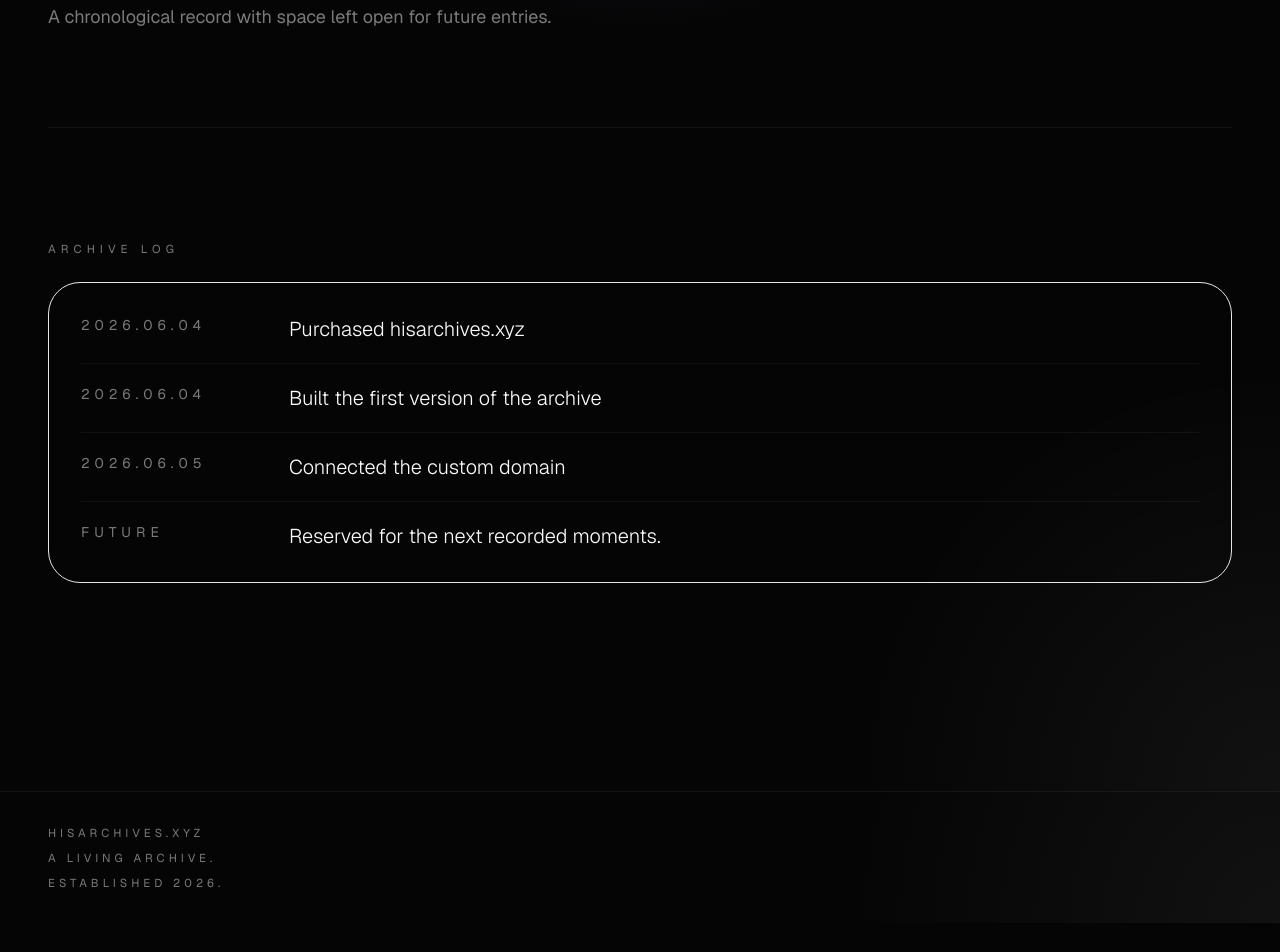
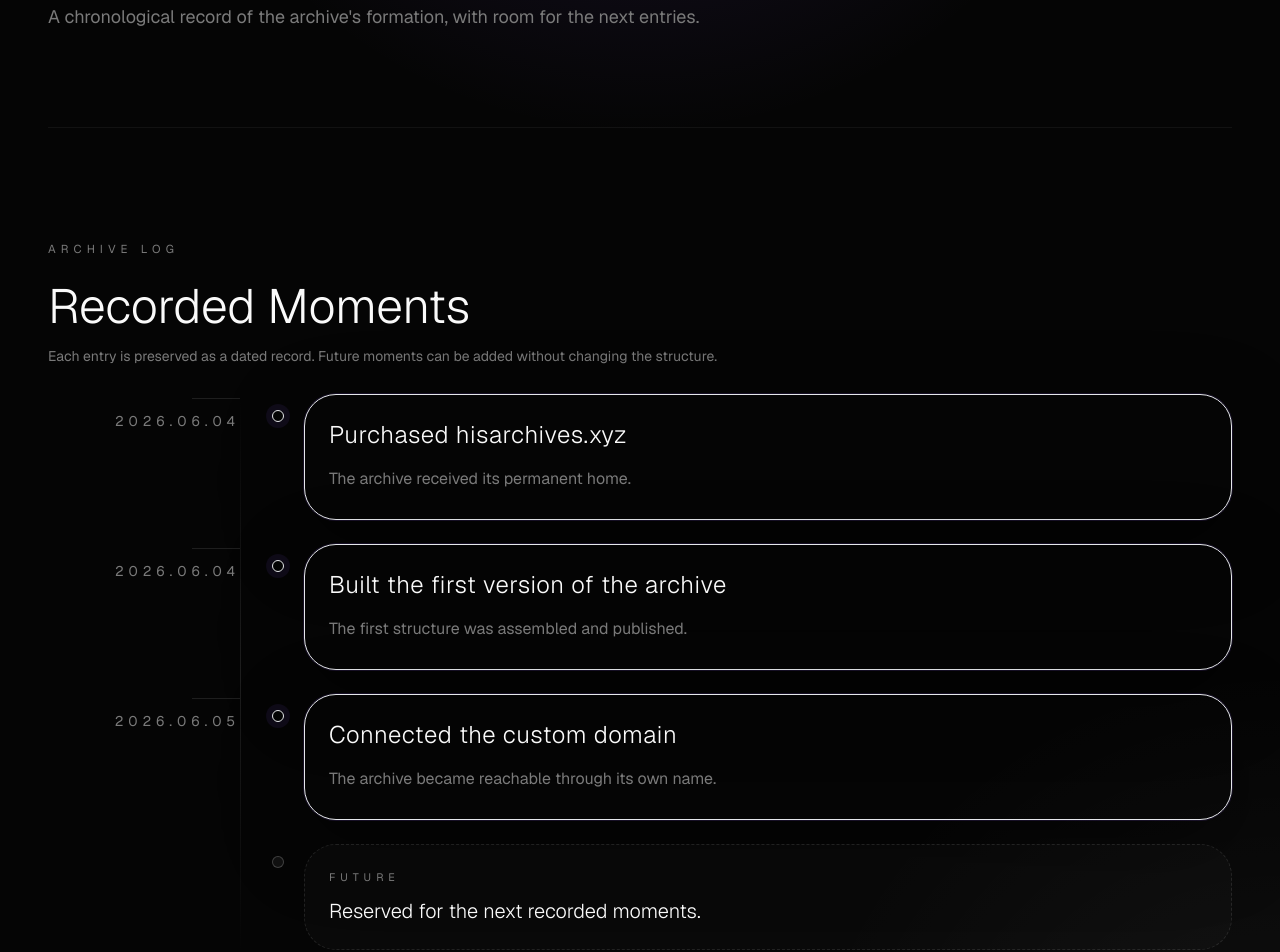
Before and after one commit to h4x-ansh/hisarchives, a Next.js app: page /timeline in a window 1280 px wide. Shown: the part 360-1312 px from the top of the page. Before the commit the page ends 1283 px from the top, so only its background shows below. Built offline with nearby package versions, Linux system fonts and the light colour scheme.

Commit message:
Refine timeline archive

```diff
--- a/components/timeline-page.tsx
+++ b/components/timeline-page.tsx
@@ -1,78 +1,100 @@
 "use client";
 
 import { motion, useReducedMotion } from "framer-motion";
-import { SiteHeader } from "@/components/site-header";
+import { ArchiveFrame, ArchiveHero, ArchiveSection } from "@/components/archive-frame";
 
 const timelineEntries = [
   {
     date: "2026.06.04",
-    text: "Purchased hisarchives.xyz",
+    title: "Purchased hisarchives.xyz",
+    note: "The archive received its permanent home.",
   },
   {
     date: "2026.06.04",
-    text: "Built the first version of the archive",
+    title: "Built the first version of the archive",
+    note: "The first structure was assembled and published.",
   },
   {
     date: "2026.06.05",
-    text: "Connected the custom domain",
+    title: "Connected the custom domain",
+    note: "The archive became reachable through its own name.",
   },
 ] as const;
 
-export function TimelinePage() {
+function TimelineCard({
+  date,
+  title,
+  note,
+  index,
+}: {
+  date: string;
+  title: string;
+  note: string;
+  index: number;
+}) {
   const reduceMotion = useReducedMotion();
 
   return (
-    <main className="relative isolate overflow-hidden bg-bg text-text">
-      <div aria-hidden className="pointer-events-none absolute inset-0 bg-archive-grid bg-[length:100%_100%,112px_112px] opacity-[0.08]" />
-      <div aria-hidden className="pointer-events-none absolute inset-0 bg-[radial-gradient(circle_at_top,rgba(139,92,246,0.18),transparent_30%),radial-gradient(circle_at_bottom_right,rgba(255,255,255,0.05),transparent_25%)]" />
+    <motion.article
+      initial={reduceMotion ? false : { opacity: 0, y: 18 }}
+      whileInView={reduceMotion ? undefined : { opacity: 1, y: 0 }}
+      viewport={{ once: true, amount: 0.4 }}
+      transition={{ duration: 0.55, ease: [0.22, 1, 0.36, 1], delay: index * 0.05 }}
+      className="grid gap-4 sm:grid-cols-[12rem_1fr] sm:gap-8"
+    >
+      <div className="flex items-start gap-4 sm:justify-end sm:pt-1">
+        <div className="relative flex w-full items-center gap-4 sm:w-auto sm:flex-col sm:items-end sm:gap-3">
+          <span className="hidden h-px w-12 bg-white/10 sm:block" />
+          <p className="text-sm uppercase tracking-[0.35em] text-muted">{date}</p>
+        </div>
+      </div>
 
-      <div className="relative mx-auto flex w-full max-w-7xl flex-col px-5 pb-24 pt-5 sm:px-8 lg:px-12">
-        <SiteHeader activePath="/timeline" />
+      <div className="relative pl-6 sm:pl-8">
+        <span className="absolute left-0 top-3 h-3 w-3 rounded-full border border-accent/70 bg-accent/20 shadow-[0_0_0_6px_rgba(139,92,246,0.08)] sm:top-4" />
+        <div className="rounded-[2rem] border border-white/8 bg-surface/80 p-5 shadow-glow sm:p-6">
+          <p className="text-lg font-light tracking-wide text-text sm:text-2xl">{title}</p>
+          <p className="mt-3 max-w-2xl text-sm leading-7 text-muted sm:text-base sm:leading-8">{note}</p>
+        </div>
+      </div>
+    </motion.article>
+  );
+}
 
-        <section className="flex min-h-[52vh] items-end py-18 sm:py-24">
-          <motion.div
-            initial={reduceMotion ? false : { opacity: 0, y: 20 }}
-            animate={reduceMotion ? undefined : { opacity: 1, y: 0 }}
-            transition={{ duration: 0.7, ease: [0.22, 1, 0.36, 1] }}
-            className="max-w-4xl space-y-6"
-          >
-            <p className="text-[0.72rem] uppercase tracking-[0.5em] text-muted">Timeline</p>
-            <h1 className="text-balance text-6xl font-light tracking-[0.15em] sm:text-8xl lg:text-[8rem]">
-              TIMELINE
-            </h1>
-            <p className="max-w-2xl text-base leading-8 text-muted sm:text-lg">
-              A chronological record with space left open for future entries.
-            </p>
-          </motion.div>
-        </section>
+export function TimelinePage() {
+  return (
+    <ArchiveFrame activePath="/timeline">
+      <ArchiveHero
+        eyebrow="Archive Log"
+        title="TIMELINE"
+        subtitle="A chronological record of the archive's formation, with room for the next entries."
+      />
 
-        <section className="border-t border-white/5 py-20 sm:py-28">
-          <div className="space-y-6">
-            <p className="text-[0.72rem] uppercase tracking-[0.45em] text-muted">Archive Log</p>
-            <div className="rounded-[2rem] border border-white/8 bg-surface/70 px-6 py-3 backdrop-blur-sm sm:px-8">
-              {timelineEntries.map((entry) => (
-                <motion.div
-                  key={`${entry.date}-${entry.text}`}
-                  initial={reduceMotion ? false : { opacity: 0, y: 14 }}
-                  whileInView={reduceMotion ? undefined : { opacity: 1, y: 0 }}
-                  viewport={{ once: true, amount: 0.45 }}
-                  transition={{ duration: 0.5, ease: [0.22, 1, 0.36, 1] }}
-                  className="grid gap-4 border-b border-white/5 py-5 sm:grid-cols-[12rem_1fr]"
-                >
-                  <p className="text-sm uppercase tracking-[0.35em] text-muted">{entry.date}</p>
-                  <p className="text-lg font-light leading-8 text-text sm:text-xl">{entry.text}</p>
-                </motion.div>
-              ))}
-              <div className="grid gap-4 py-5 sm:grid-cols-[12rem_1fr]">
-                <p className="text-sm uppercase tracking-[0.35em] text-muted">Future</p>
-                <p className="text-lg font-light leading-8 text-text sm:text-xl">
+      <ArchiveSection eyebrow="Archive Log" title="Recorded Moments" subtitle="Each entry is preserved as a dated record. Future moments can be added without changing the structure.">
+        <div className="relative">
+          <div
+            aria-hidden
+            className="absolute left-3 top-1 h-full w-px bg-gradient-to-b from-white/0 via-white/10 to-white/0 sm:left-[12rem]"
+          />
+          <div className="space-y-4 sm:space-y-6">
+            {timelineEntries.map((entry, index) => (
+              <TimelineCard key={`${entry.date}-${entry.title}`} index={index} {...entry} />
+            ))}
+          </div>
+
+          <div className="mt-6 grid gap-4 sm:grid-cols-[12rem_1fr] sm:gap-8">
+            <div className="hidden sm:block" />
+            <div className="relative pl-6 sm:pl-8">
+              <span className="absolute left-0 top-3 h-3 w-3 rounded-full border border-white/20 bg-white/5" />
+              <div className="rounded-[2rem] border border-dashed border-white/10 bg-white/[0.02] p-5 sm:p-6">
+                <p className="text-[0.68rem] uppercase tracking-[0.45em] text-muted">Future</p>
+                <p className="mt-3 text-lg font-light leading-8 text-text sm:text-xl">
                   Reserved for the next recorded moments.
                 </p>
               </div>
             </div>
           </div>
-        </section>
-      </div>
-    </main>
+        </div>
+      </ArchiveSection>
+    </ArchiveFrame>
   );
 }
```
